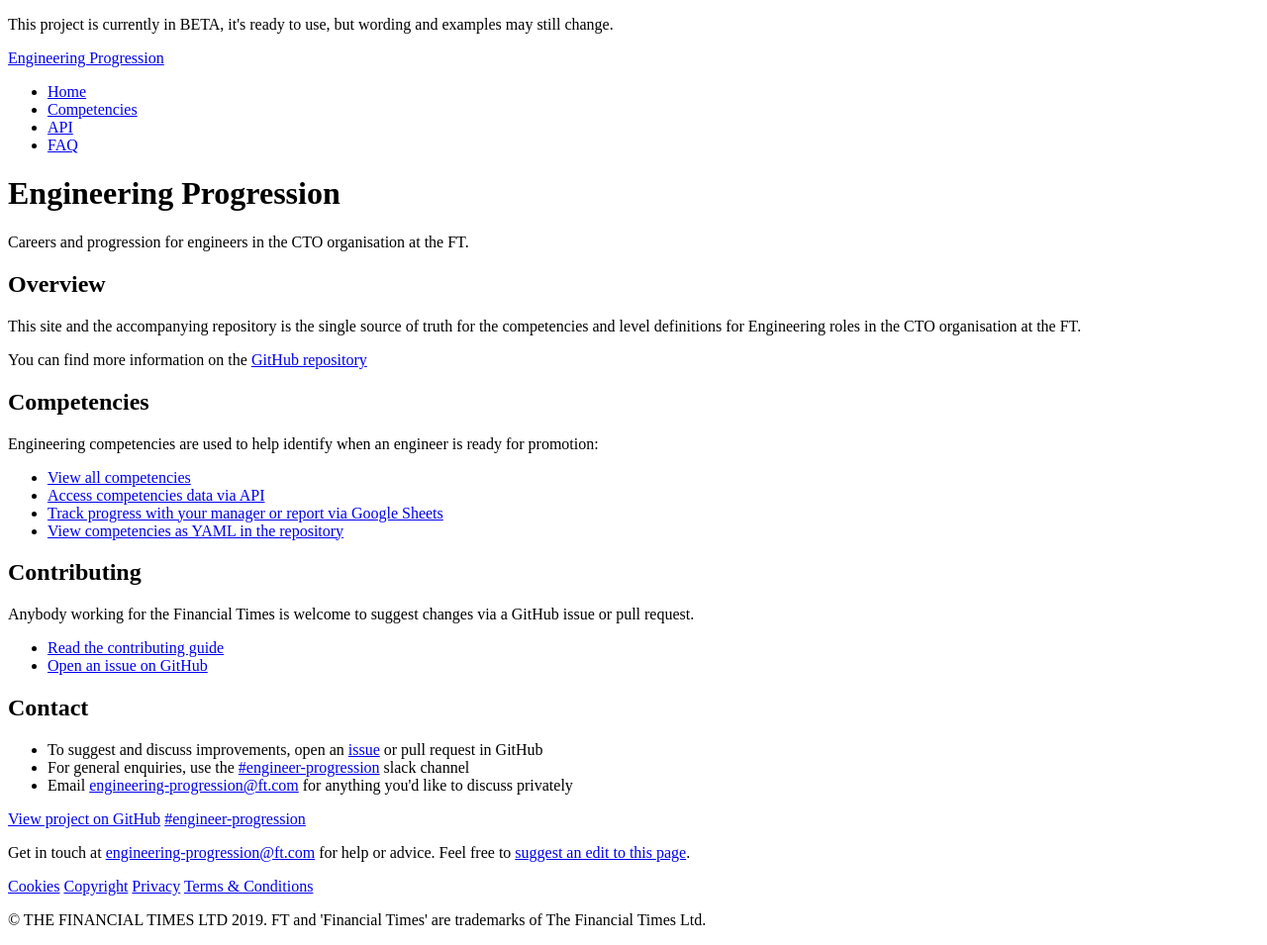
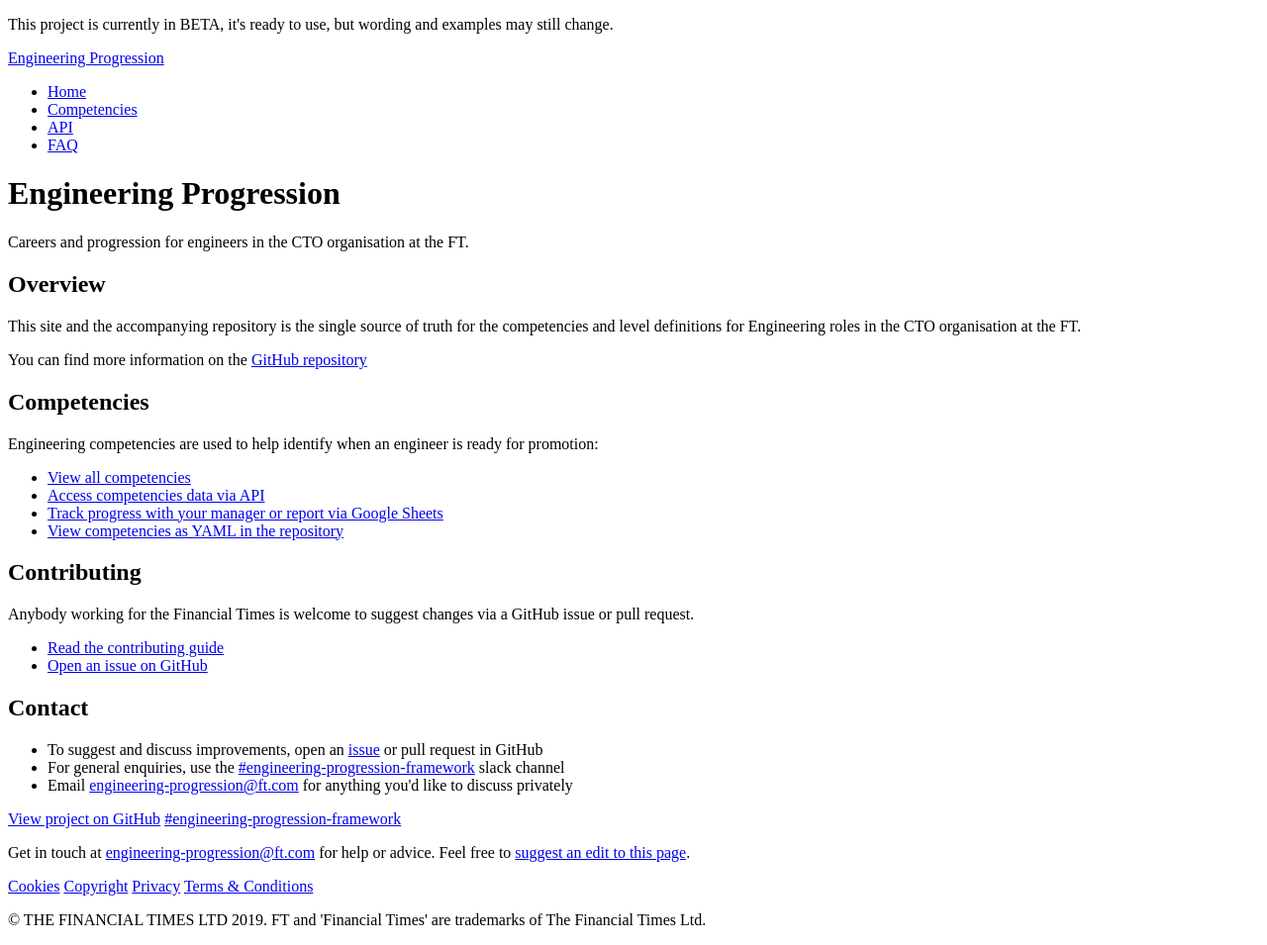
Before and after one commit to Financial-Times/engineering-progression, a Jekyll site: the page built from site/pages/home.html, in a window 1280 px wide. Shown: the whole page at 99% size. Built offline with Jekyll 4.4.1, drawn with Linux system fonts in a browser that asks for light colours; a style sheet for code colours, icons or effects is not loaded.

Commit message:
Update the Slack channel name
This now matches the new channel name in Slack.

I've also split the slack site variable into name and URL so we can
avoid a redirect.

```diff
--- a/site/_data/contact.yml
+++ b/site/_data/contact.yml
@@ -1,4 +1,6 @@
 
 # Working group contact details
 email: engineering-progression@ft.com
-slack: engineer-progression
+slack:
+  name: engineering-progression-framework
+  url: https://app.slack.com/client/T025C95MN/CGQ1XSNBB
--- a/site/_includes/footer.html
+++ b/site/_includes/footer.html
@@ -3,7 +3,7 @@
 	<div class="o-footer-services__container">
 		<div class="o-footer-services__wrapper o-footer-services__wrapper--top">
 			<a class="o-footer-services__icon-link o-footer-services__icon-link--github" href="{{site.github.repository_url}}">View project on GitHub</a>
-			<a class="o-footer-services__icon-link o-footer-services__icon-link--slack" href="https://financialtimes.slack.com/messages/{{site.data.contact.slack}}">#{{site.data.contact.slack}}</a>
+			<a class="o-footer-services__icon-link o-footer-services__icon-link--slack" href="{{site.data.contact.slack.url}}">#{{site.data.contact.slack.name}}</a>
 			<p class="o-footer-services__content">Get in touch at <a href="mailto:{{site.data.contact.email}}">{{site.data.contact.email}}</a> for help or advice. Feel free to
 				<a class="o-footer-services__content--external"   href='{{site.github.repository_url}}/edit/master/site/{{page.path}}'>suggest an edit to this page</a>.</p>
 		</div>
--- a/site/pages/home.html
+++ b/site/pages/home.html
@@ -60,7 +60,7 @@
 			<h2>Contact</h2>
 			<ul>
 				<li>To suggest and discuss improvements, open an <a href="{{site.github.repository_url}}/issues/new" class="o-typography-link--external">issue</a> or pull request in GitHub</li>
-				<li>For general enquiries, use the <a href="https://financialtimes.slack.com/messages/{{site.data.contact.slack}}" class="o-typography-link--external">#{{site.data.contact.slack}}</a> slack channel</li>
+				<li>For general enquiries, use the <a href="{{site.data.contact.slack.url}}" class="o-typography-link--external">#{{site.data.contact.slack.name}}</a> slack channel</li>
 				<li>Email <a href="mailto:{{site.data.contact.email}}">{{site.data.contact.email}}</a> for anything you'd like to discuss privately</li>
 			</ul>
 		</div>
```
